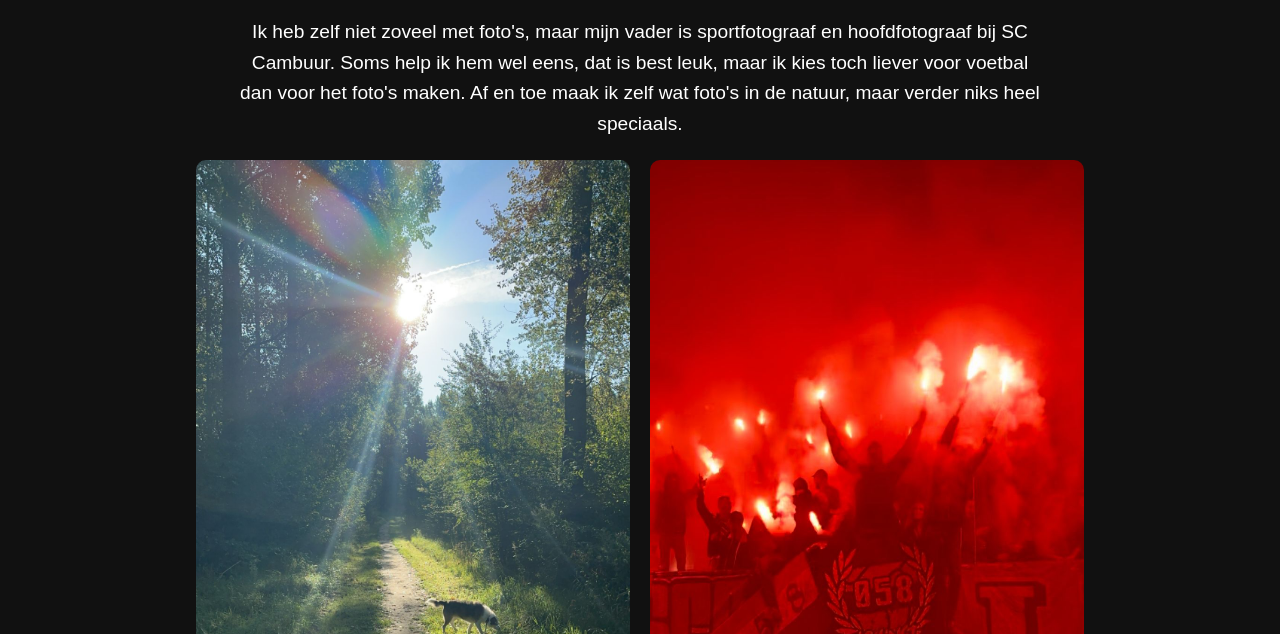
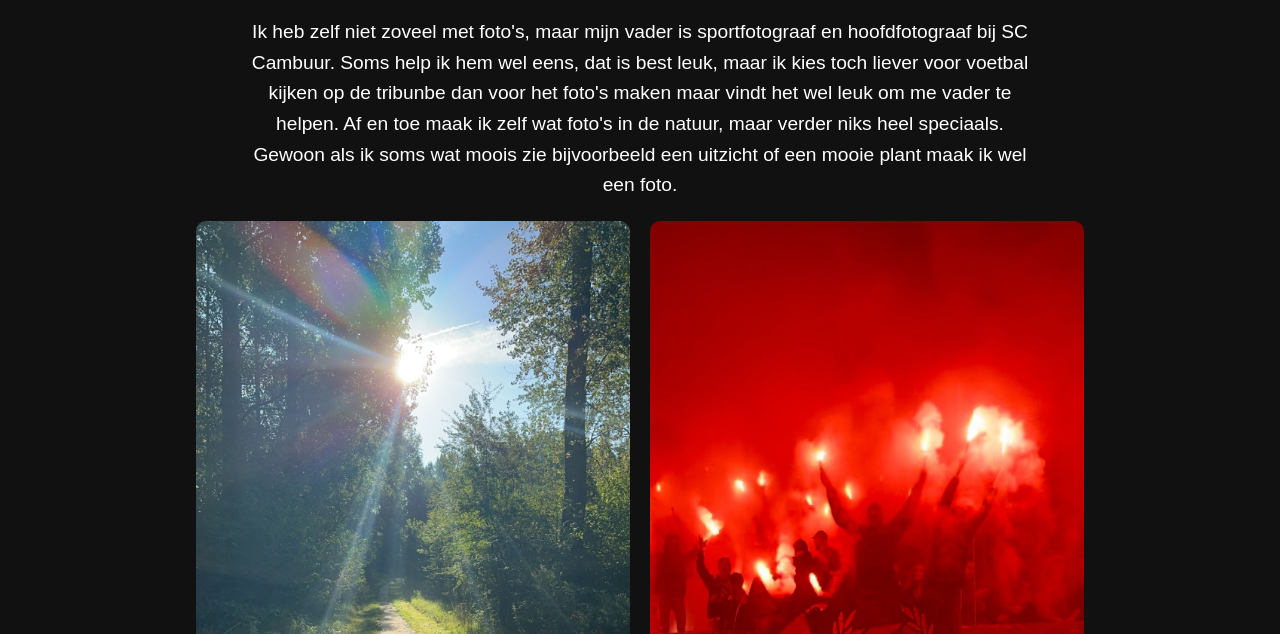
Before and after one commit to YannickD2007/CKV-Website, a plain HTML site: page fotografie.html in a window 1280 px wide. Shown: the part 166-800 px from the top of the page. Drawn offline with Linux system fonts and the light colour scheme.

Commit message:
fotografie.html

```diff
--- a/fotografie.html
+++ b/fotografie.html
@@ -68,7 +68,7 @@
     <section class="photo-page">
         <h1>Fotografie</h1>
 
-        <p class="photo-text">Ik heb zelf niet zoveel met foto's, maar mijn vader is sportfotograaf en hoofdfotograaf bij SC   	Cambuur. Soms help ik hem wel eens, dat is best leuk, maar ik kies toch liever voor voetbal dan voor het foto's maken.                  	Af en toe maak ik zelf wat foto's in de natuur, maar verder niks heel speciaals.</p>
+        <p class="photo-text">Ik heb zelf niet zoveel met foto's, maar mijn vader is sportfotograaf en hoofdfotograaf bij SC   	Cambuur. Soms help ik hem wel eens, dat is best leuk, maar ik kies toch liever voor voetbal kijken op de tribunbe dan voor het foto's maken maar vindt het wel leuk om me vader te helpen.                  	Af en toe maak ik zelf wat foto's in de natuur, maar verder niks heel speciaals. Gewoon als ik soms wat moois zie bijvoorbeeld een uitzicht of een mooie plant maak ik wel een foto.</p>
 
         <div class="image-gallery">
             <img src="natuurfoto.jpg" alt="Foto die ik heb gemaakt">
```
